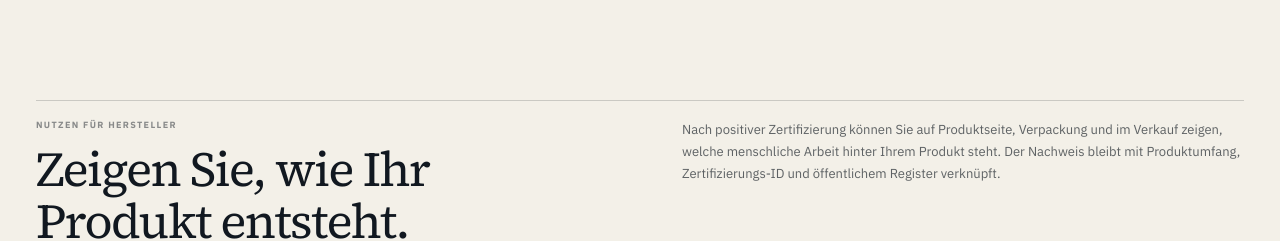
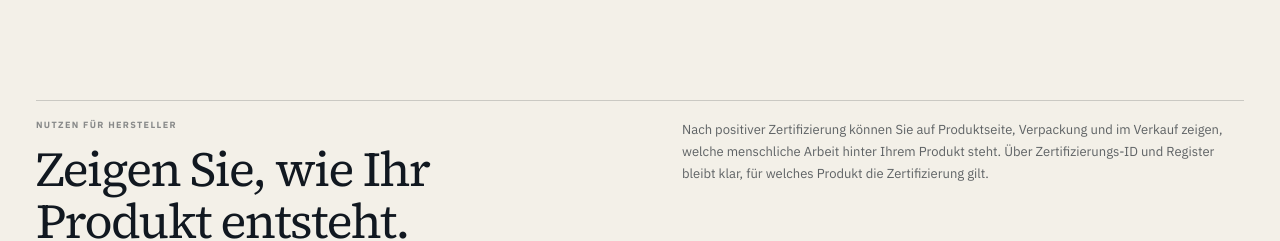
Before and after one commit to dennis-glaser-coder/human-certification-web, a Next.js app: page /fuer-hersteller in a window 1280 px wide. Shown: the part 906-1147 px from the top of the page. Built offline with nearby package versions, Linux system fonts and the light colour scheme.

Commit message:
Simplify final manufacturer benefit copy

```diff
--- a/src/app/fuer-hersteller/page.js
+++ b/src/app/fuer-hersteller/page.js
@@ -176,8 +176,8 @@ export default function ManufacturerPage() {
             </div>
             <p>
               Nach positiver Zertifizierung können Sie auf Produktseite, Verpackung und im Verkauf zeigen,
-              welche menschliche Arbeit hinter Ihrem Produkt steht. Der Nachweis bleibt mit Produktumfang,
-              Zertifizierungs-ID und öffentlichem Register verknüpft.
+              welche menschliche Arbeit hinter Ihrem Produkt steht. Über Zertifizierungs-ID und Register
+              bleibt klar, für welches Produkt die Zertifizierung gilt.
             </p>
           </div>
 
```
